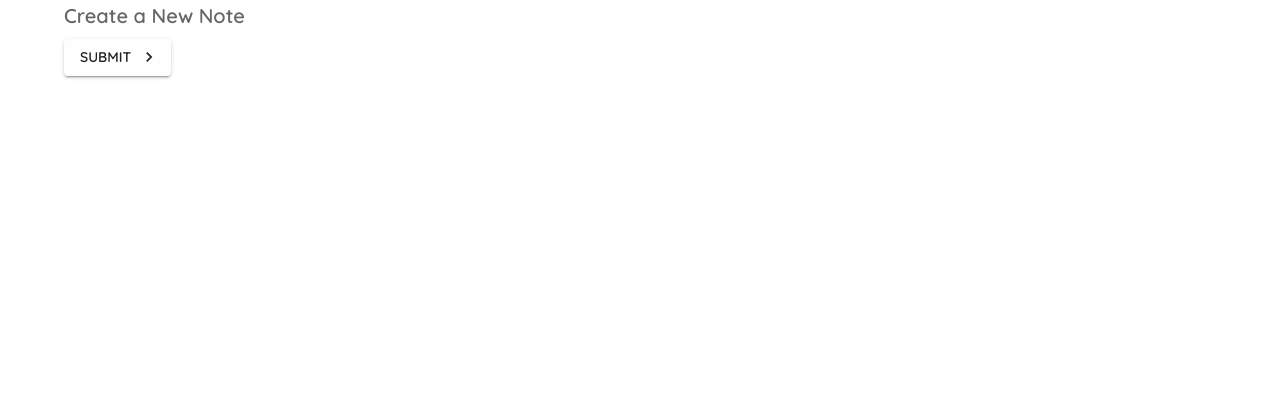
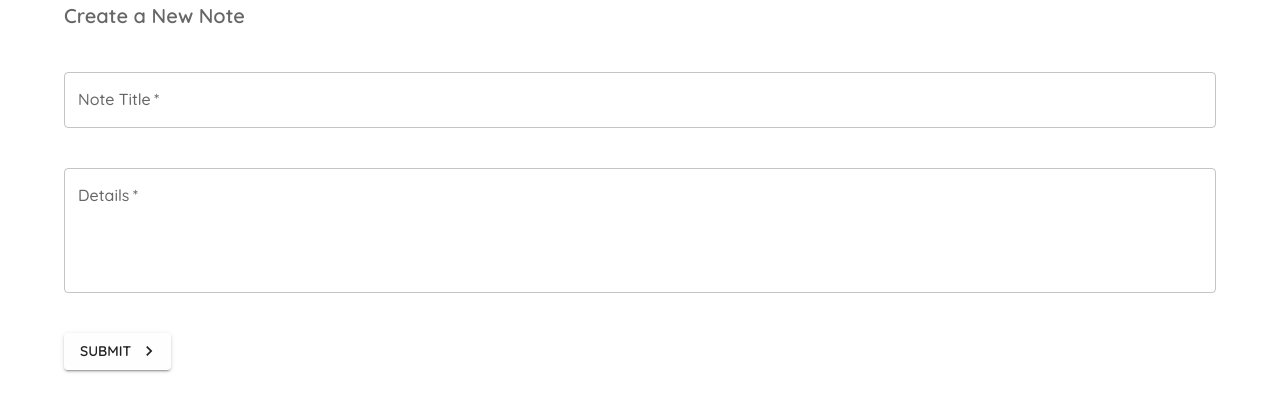
Before and after one commit to standen-learning/material-ui-tutorial, a React (Create React App) app: page /create in a window 1280 px wide. Shown: the top 412 px of the page. Built offline with nearby package versions, Linux system fonts and the light colour scheme.

Commit message:
Added a form.

```diff
--- a/src/pages/Create.js
+++ b/src/pages/Create.js
@@ -1,11 +1,41 @@
-import React from 'react'
-import { Typography, Button, Container} from '@mui/material'
+import React, { useState } from 'react'
+import { Typography, Button, Container, TextField } from '@mui/material'
 // import AcUnitOutlinedIcon from '@mui/icons-material/AcUnitOutlined';
 // import SendIcon from '@mui/icons-material/Send';
 import KeyboardArrowRightIcon from '@mui/icons-material/KeyboardArrowRight';
 
+const styles = {
+  field: {
+    marginTop: 5,
+    marginBottom: 5,
+    display: 'block'
+  }
+}
 
 export default function Create() {
+  const [title, setTitle] = useState('');
+  const [details, setDetails] = useState('');
+  const [titleError, setTitleError] = useState(false);
+  const [detailsError, setDetailsError] = useState(false);
+
+  const handleSubmit = (e) => {
+    e.preventDefault();
+    setTitleError(false);
+    setDetailsError(false);
+
+    if (title === '') {
+      setTitleError(true);
+    }
+
+    if(details === '') {
+      setDetailsError(true);
+    }
+
+    if(title && details) {
+      console.log(title, details);
+    }
+  }
+
   return (
     <Container>
         <Typography
@@ -17,15 +47,43 @@ export default function Create() {
           Create a New Note
         </Typography>
 
+        <form
+          noValidate
+          autoComplete="off"
+          onSubmit={handleSubmit}
+      >
+          <TextField
+            onChange={(e) => setTitle(e.target.value)}
+            sx={styles.field}
+            label="Note Title"
+            variant='outlined'
+            color="secondary"
+            fullWidth
+            required
+            error={titleError}
+          />
+          <TextField
+            onChange={(e) => setDetails(e.target.value)}
+            sx={styles.field}
+            label="Details"
+            variant='outlined'
+            color="secondary"
+            multiline
+            rows={4}
+            fullWidth
+            required
+            error={detailsError}
+          />
+
           <Button
             type="submit"
             color="primary"
             variant="contained"
-          onClick={() => console.log("You clicked me.")}
             endIcon={ <KeyboardArrowRightIcon /> }
           >
             Submit
           </Button>
+        </form>
 
         {/* <ButtonGroup color="secondary" variant="contained">
           <Button>One</Button>
```
Lines whose indentation alone changed are shown as unchanged.
